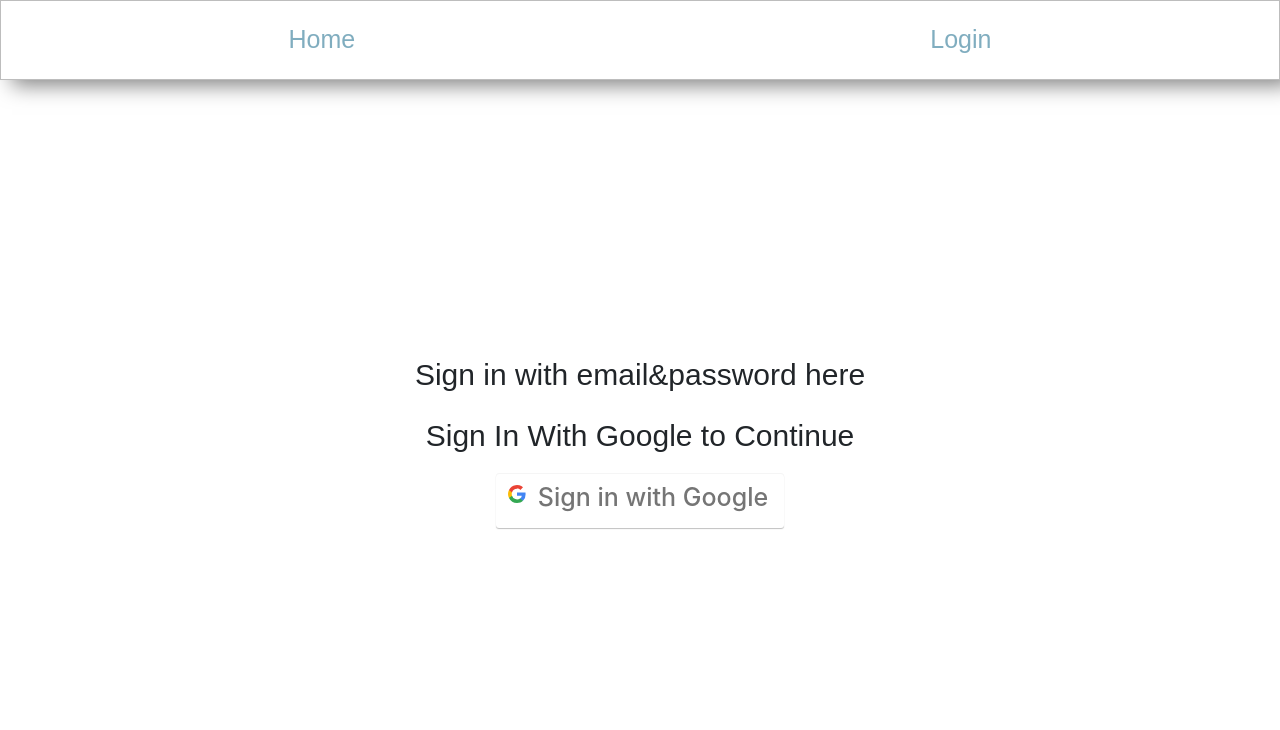
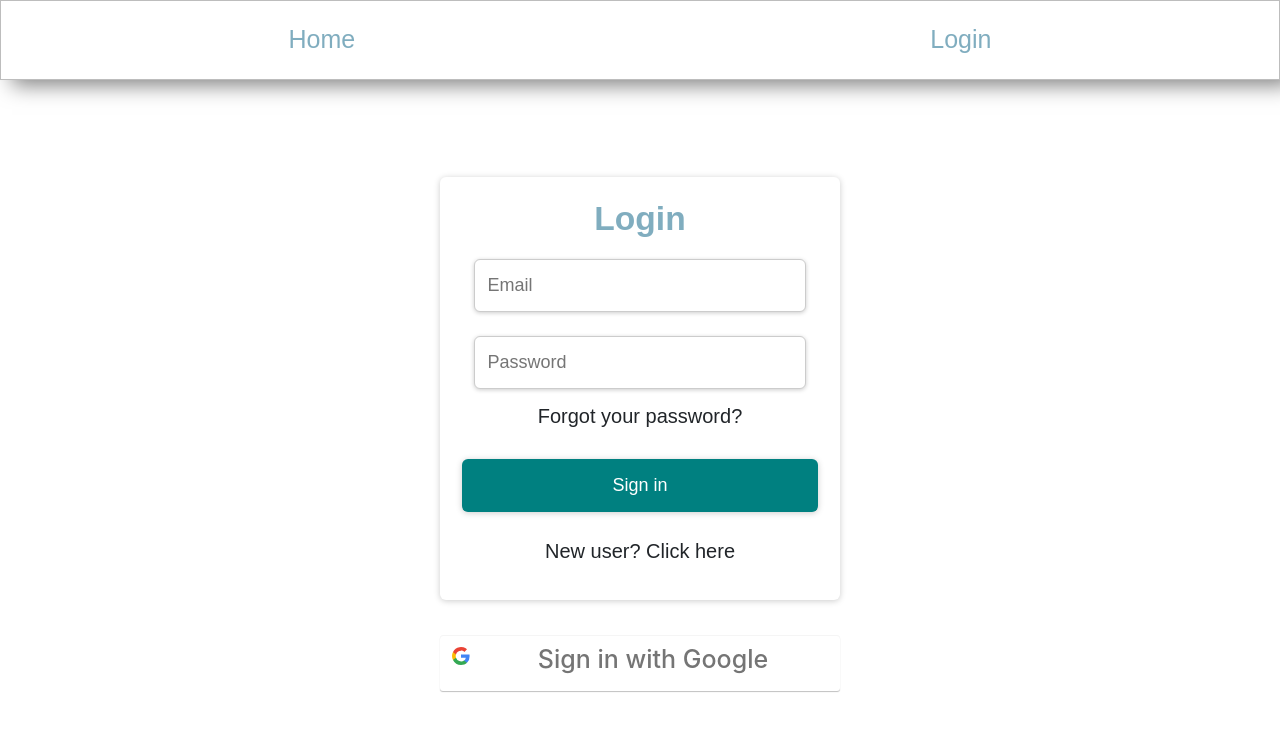
Before and after one commit to danigj86/blog-react-app, a React (Create React App) app: page /login in a window 1280 px wide. Shown: the top 730 px of the page. Built offline with nearby package versions, Linux system fonts and the light colour scheme.

Commit message:
Formulario Login&Registro añadido

```diff
--- a/src/App.css
+++ b/src/App.css
@@ -115,7 +115,7 @@
 }
 
 .loginPage {
-  width: 100vw;
+  width: 100%;
   height: calc(100vh - 80px);
   display: flex;
   flex-direction: column;
@@ -130,6 +130,7 @@
 /* GOOGLE BUTTOn */
 .login-with-google-btn {
   cursor: pointer;
+  max-width: 400px;
   transition: background-color 0.3s, box-shadow 0.3s;
   padding: 5px 16px 12px 42px;
   border: none;
@@ -282,6 +283,86 @@
   word-wrap: break-word;
 }
 
+
+input {
+  padding: 12px;
+  margin: 12px;
+  font-size: 14px;
+  border: 1px solid #ccc;
+  box-shadow: 0 1px 4px #ccc;
+  border-radius: 6px;
+  font-size: 18px;
+  width: 93%;
+}
+
+button {
+  background-color: teal;
+  border: 1px solid transparent;
+  color: white;
+  padding: 12px;
+  margin: 12px 0;
+  box-shadow: 0 1px 6px #ccc;
+  width: 100%;
+  border-radius: 6px;
+  font-size: 18px;
+  cursor: pointer;
+  transition: all 0.2s ;
+}
+button:hover {
+  color: teal;
+  background-color: white;
+  border: 1px solid teal;
+
+}
+
+.container {
+  box-shadow: 0 1px 6px #ccc;
+  border-radius: 6px;
+  display: flex;
+  align-items: center;
+  justify-content: center;
+  flex-direction: column;
+  width: 400px;
+  padding: 22px;
+}
+
+.container > p {
+  cursor: pointer;
+  margin: 12px;
+  font-size: 20px;
+}
+
+.form {
+  width: 100%;
+}
+
+.form > h2 {
+  text-align: center;
+  font-size: 2.1em;
+}
+
+.form > form {
+  display: flex;
+  align-items: center;
+  justify-content: center;
+  flex-direction: column;
+}
+
+.form > form > p {
+  cursor: pointer;
+  font-size: 20px;
+}
+
+.error {
+  background-color: tomato;
+  color: white;
+  border-radius: 6px;
+  padding: 6px 12px;
+  font-weight: bold;
+  max-width: 400px;
+  margin-bottom: 20px;
+}
+
 /* RESPONSIVE */
 
 #menu-btn{
--- /dev/null
+++ b/src/components/Auth.jsx
@@ -0,0 +1,19 @@
+import React, { useState } from 'react';
+import { SignIn } from './SignIn';
+import { SignUp } from './SignUp';
+
+export const Auth = () => {
+
+    const [index, setIndex] = useState(true);
+
+    return <div className="container">
+
+        {index ? <SignIn /> : <SignUp />}
+
+        <p onClick={() => setIndex(!index)}>
+            {index ? 'New user? Click here' : 'Already have an account?'}
+        </p>
+
+
+    </div>;
+};
--- a/src/components/Login.jsx
+++ b/src/components/Login.jsx
@@ -3,6 +3,7 @@
 import { auth, provider } from '../firebase-config'
 import { signInWithPopup } from 'firebase/auth'
 import { useNavigate } from 'react-router-dom'
+import { Auth } from './Auth'
 
 export const Login = ({ setIsAuth }) => {
 
@@ -27,8 +28,8 @@
 
     return (
         <div className="loginPage">
-            <p>Sign in with email&password here</p>
-            <p>Sign In With Google to Continue</p>
+            <Auth />
+            <br />
             <button className="login-with-google-btn" onClick={signInWithGoogle}>
                 Sign in with Google
             </button>
--- /dev/null
+++ b/src/components/SignIn.jsx
@@ -0,0 +1,45 @@
+import React, { useRef } from 'react';
+
+
+
+export const SignIn = () => {
+
+    const emailRef = useRef();
+    const passwordRef = useRef();
+
+    //const { signInUser, forgotPassword } = useUserContext();
+
+    const onSubmit = (e) => {
+        e.preventDefault();
+        const email = emailRef.current.value;
+        const password = passwordRef.current.value;
+
+       /*  if (email && password){
+            signInUser(email, password)
+        }else{
+            alert('Introduce tus datos')
+        } */
+
+    }
+
+   /*  const forgotPasswordHandler = () => {
+        const email = emailRef.current.value;
+        if(email){
+            forgotPassword(email ).then(()=>(emailRef.current.value = ''));
+            alert('Revisa tu bandeja de entrada')
+        }else{
+            alert('Escribe tu correo para recuperar la contraseña')
+        }
+    }
+ */
+
+  return <div className="form">
+      <h2>Login</h2>
+      <form onSubmit={onSubmit}>
+          <input type="email" placeholder="Email" ref={emailRef}/>
+          <input type="password" placeholder="Password" ref={passwordRef}/>
+          <p > Forgot your password? </p>
+          <button type="submit">Sign in</button>
+      </form>
+  </div>;
+};
--- /dev/null
+++ b/src/components/SignUp.jsx
@@ -0,0 +1,33 @@
+import React, { useRef } from 'react';
+
+
+export const SignUp = () => {
+
+        const emailRef = useRef();
+        const nameRef = useRef();
+        const passwordRef = useRef();
+
+     // const { registerUser } = useUserContext()
+
+        const onSubmit = (e) => {
+          e.preventDefault();
+          const email = emailRef.current.value;
+          const name = nameRef.current.value;
+          const password = passwordRef.current.value;
+
+          //if (email && name && password) registerUser(email, password, name);
+
+        };
+
+  return <div>
+      <div className="form">
+      <h2> New User</h2>
+      <form onSubmit={onSubmit}>
+        <input placeholder="Email" type="email" ref={emailRef} />
+        <input placeholder="Name" type="name" ref={nameRef} />
+        <input placeholder="Password" type="password" ref={passwordRef} />
+        <button type="submit">Register</button>
+      </form>
+    </div>
+  </div>;
+};
```
